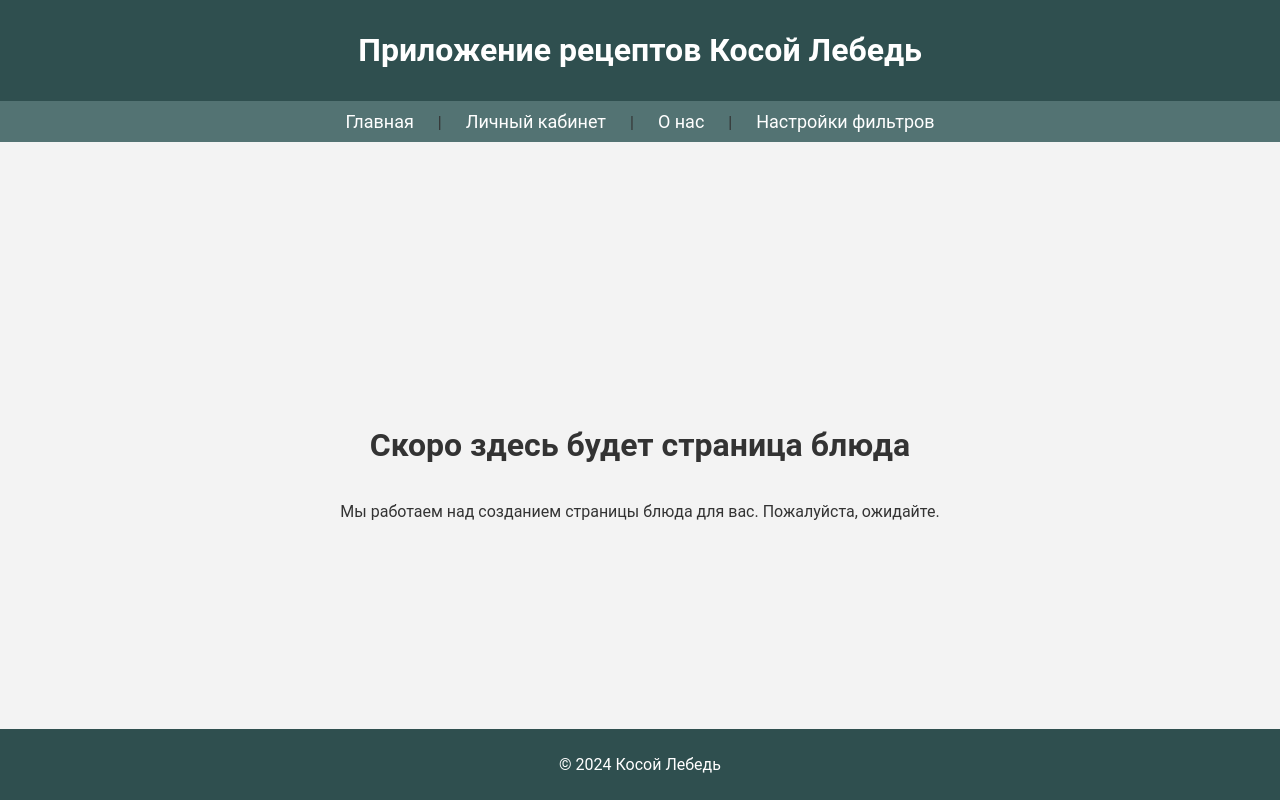
After one commit to Komandor2003/KosoyLebed_Vse_Recepty_V_Odnom_Prilozheyy, a Django app: page /first_meal in a window 1280 px wide. The commit adds this page. Run offline with Django 5.2, Linux system fonts and the light colour scheme.

Commit message:
Add files via upload

```diff
--- /dev/null
+++ b/baza_django/baza_django/main/templates/main/first_meal.html
@@ -0,0 +1,74 @@
+<!DOCTYPE html>
+<html lang="en">
+<head>
+    <meta charset="UTF-8">
+    <meta name="viewport" content="width=device-width, initial-scale=1.0">
+    <title>Скоро здесь будет страница фильтров блюд</title>
+    <style>
+        body {
+            font-family: 'Roboto', sans-serif;
+            background-color: #f3f3f3;
+            margin: 0;
+            padding: 0;
+            color: #333;
+            text-align: center;
+            min-height: 100vh;
+            display: flex;
+            flex-direction: column;
+        }
+        nav {
+            background-color: #537373;
+            padding: 10px 0;
+            text-align: center;
+        }
+        nav a {
+            color: white;
+            text-decoration: none;
+            margin: 0 20px;
+            font-size: 18px;
+        }
+        .content-container {
+            flex-grow: 1;
+            display: flex;
+            justify-content: center;
+            align-items: center;
+            flex-direction: column;
+        }
+        footer {
+            background-color: #2f4f4f;
+            color: white;
+            text-align: center;
+            padding: 10px 0;
+            width: 100%;
+            position: fixed;
+            bottom: 0;
+        }
+        header {
+            background-color: #2f4f4f;
+            padding: 10px 0;
+            text-align: center;
+        }
+        header h1 {
+            color: white;
+        }
+    </style>
+</head>
+<body>
+    <header>
+        <h1>Приложение рецептов Косой Лебедь</h1>
+    </header>
+    <nav>
+        <a href="main" class="nav-link">Главная</a> |
+        <a href="profile" class="nav-link">Личный кабинет</a> |
+        <a href="about" class="nav-link">О нас</a> |
+        <a href="filters" class="nav-link">Настройки фильтров</a>
+    </nav>
+    <div class="content-container">
+        <h1>Скоро здесь будет страница блюда</h1>
+        <p>Мы работаем над созданием страницы блюда для вас. Пожалуйста, ожидайте.</p>
+    </div>
+    <footer>
+        <p>&copy; 2024 Косой Лебедь</p>
+    </footer>
+</body>
+</html>
--- a/baza_django/baza_django/main/urls.py
+++ b/baza_django/baza_django/main/urls.py
@@ -5,5 +5,6 @@ urlpatterns = [
     path('about', views.about),
     path('main', views.main_meals),
     path('profile', views.profile),
-    path('filters', views.filters)
+    path('filters', views.filters),
+    path('first_meal', views.first_meal)
 ]
--- a/baza_django/baza_django/main/views.py
+++ b/baza_django/baza_django/main/views.py
@@ -1,10 +1,12 @@
 from django.shortcuts import render
 # Create your views here.
 def main_meals(request):
-    return render(request, 'main/main_meals.html', {'aaeae': 'ура это данные из словаря'})
+    return render(request, 'main/main_meals.html')
 def about(request):
     return render(request, 'main/about.html')
 def profile(request):
     return render(request, 'main/profile.html')
 def filters(request):
     return render(request, 'main/filters.html')
+def first_meal(request):
+    return render(request, 'main/first_meal.html')
```
Also changed, not shown: baza_django/baza_django/main/templates/main/main_meals.html (+128 -18 lines).
